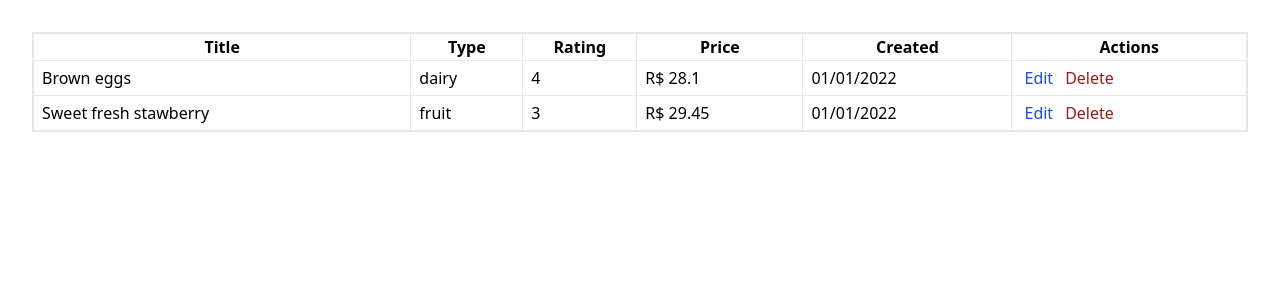
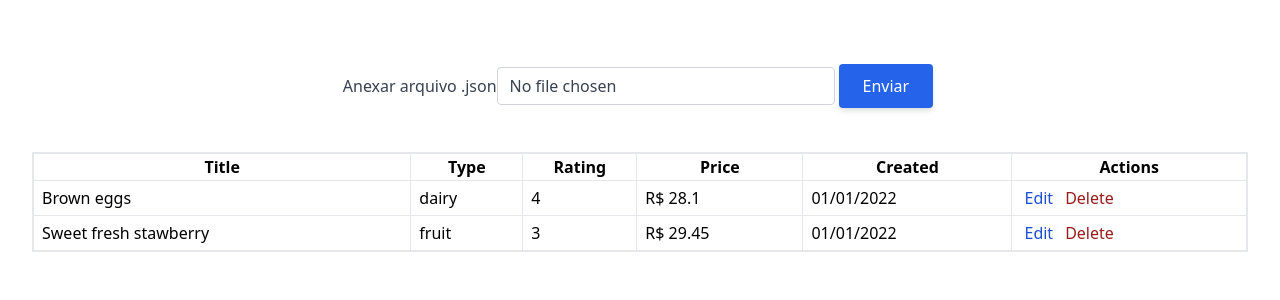
Before and after one commit to CaioJulian/project-front-nuxt, a Nuxt app: page / in a window 1280 px wide. Shown: the top 300 px of the page. Built offline with nearby package versions, Linux system fonts and the light colour scheme.

Commit message:
feat: component addFileInput

```diff
--- /dev/null
+++ b/components/AddFileInput.vue
@@ -0,0 +1,31 @@
+<template>
+  <div class="flex justify-center p-5">
+    <form @submit.prevent="">
+      <label for="formFile" class="form-label inline-block mb-2 text-gray-700"
+        >Anexar arquivo .json</label
+      >
+      <input
+        id="formFile"
+        class="px-3 py-1.5 text-base font-normal text-gray-700 bg-white bg-clip-padding border border-solid border-gray-300 rounded cursor-pointer"
+        type="file"
+        accept="application/JSON"
+      />
+
+      <button
+        type="submit"
+        class="px-6 py-2.5 m-1 bg-blue-600 text-white font-medium rounded shadow-md hover:bg-blue-700 hover:shadow-lg focus:bg-blue-700 focus:shadow-lg focus:outline-none focus:ring-0 active:bg-blue-800 active:shadow-lg transition duration-150 ease-in-out"
+      >
+        Enviar
+      </button>
+    </form>
+  </div>
+</template>
+
+<script>
+export default {}
+</script>
+<style lang="postcss" scoped>
+input[type='file']::file-selector-button {
+  @apply hidden;
+}
+</style>
--- a/components/ListProducts.vue
+++ b/components/ListProducts.vue
@@ -1,5 +1,5 @@
 <template>
-  <div class="flex flex-col">
+  <div class="flex flex-col py-5">
     <div class="overflow-x-auto sm:mx-6 lg:mx-8">
       <table class="min-w-full border-collapse border-2 border-slate-400">
         <thead>
@@ -37,10 +37,12 @@
             <td class="border border-slate-300 px-2 whitespace-nowrap">
               <button
                 class="p-1 mr-1 mb-1 md:mb-0 rounded text-blue-700 hover:text-white hover:bg-blue-600 focus:outline-none focus:bg-blue-600"
+                type="button"
               >
                 Edit</button
               ><button
                 class="p-1 rounded text-red-800 hover:text-white hover:bg-red-700 focus:outline-none focus:bg-blue-700"
+                type="button"
               >
                 Delete
               </button>
--- a/pages/index.vue
+++ b/pages/index.vue
@@ -1,6 +1,7 @@
 <template>
-  <main class="my-8">
+  <main class="py-10">
     <section>
+      <AddFileInput />
       <ListProducts />
     </section>
   </main>
```
